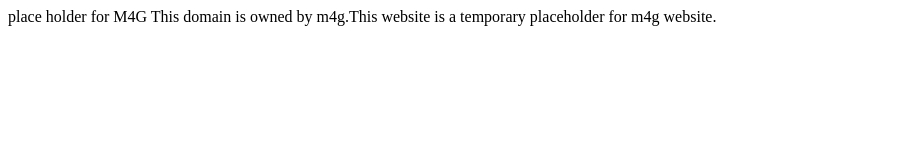
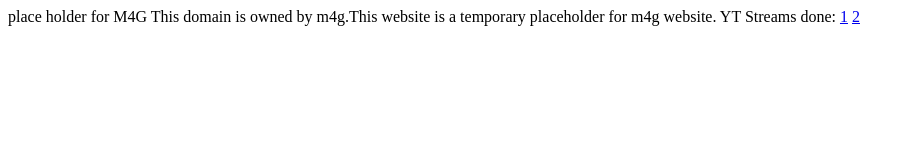
Before and after one commit to M4GIndia/M4G-Website, a plain HTML site: page index.html in a window 1280 px wide. Shown: the whole page, without its empty margins (0-914 px from the left). Drawn offline with Linux system fonts and the light colour scheme.

Commit message:
Update index.html

```diff
--- a/index.html
+++ b/index.html
@@ -4,5 +4,8 @@
   </head>
   <body>
     This domain is owned by m4g.This website is a temporary placeholder for m4g website.
+    YT Streams done:
+    <a href="https://youtube.com/live/8Q1cqanEK0U">1</a>
+    <a href="https://youtube.com/live/2UrmmT-2N4Q?feature=share">2</a>
   </body>
 </html>
```
